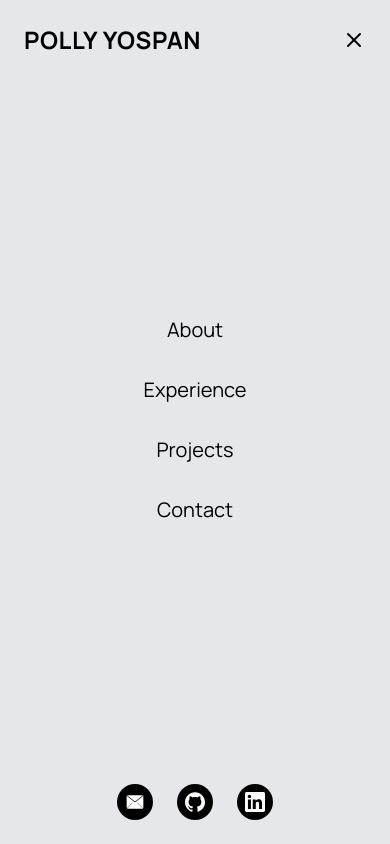
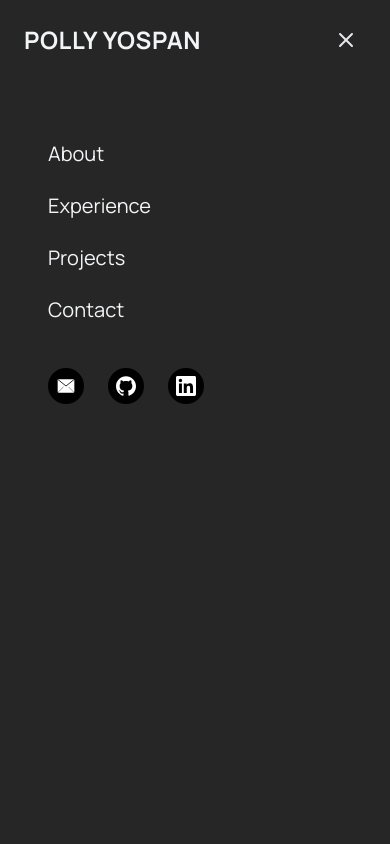
Before and after one commit to PollyYP/portfolio-2025, a Next.js app: page / in a window 390 px wide. Both pictures are taken after a click on the button "Open menu". Shown: the top 844 px of the page. Built offline with nearby package versions, Linux system fonts and the light colour scheme.

Commit message:
add hamburger menu and menu display for mobile

```diff
--- a/app/components/Navbar.jsx
+++ b/app/components/Navbar.jsx
@@ -1,5 +1,6 @@
-import React from "react";
-import { useState } from 'react';
+"use client"
+
+import React, { useState } from "react";
 import Link from 'next/link';
 
 export default function Navbar() {
@@ -10,7 +11,7 @@ export default function Navbar() {
     };
 
     return (
-        <div className="bg-gray-200 py-6 px-8">
+        <div className="bg-neutral-200 py-6 px-8">
             <div className="container mx-auto flex justify-between items-center">
                 <h1 className="tracking-wide text-2xl font-bold">POLLY YOSPAN</h1>
 
@@ -56,17 +57,18 @@ export default function Navbar() {
                     </Link>
                 </div>
 
-                {/* Mobile Hamburger Button */}
+                {/* Mobile Hamburger/Close Button */}
                 <button
-                    className="md:hidden focus:outline-none"
+                    className="md:hidden focus:outline-none z-50"
                     onClick={toggleMenu}
-                    aria-label="Toggle menu"
+                    aria-label={isMenuOpen ? "Close menu" : "Open menu"}
                 >
                     {isMenuOpen ? (
-                        <svg xmlns="http://www.w3.org/2000/svg" width="24" height="24" viewBox="0 0 24 24" fill="none" stroke="currentColor" strokeWidth="2" strokeLinecap="round" strokeLinejoin="round">
+                        <svg xmlns="http://www.w3.org/2000/svg" width="24" height="24" viewBox="0 0 24 24" fill="none" stroke="#E5E7EB" strokeWidth="2" strokeLinecap="round" strokeLinejoin="round">
+                            <line x1="6" y1="6" x2="18" y2="18"></line>
                             <line x1="18" y1="6" x2="6" y2="18"></line>
-                            <line x1="6" y1="6" x2="18" y2="18"></line>
                         </svg>
+
                     ) : (
                         <svg xmlns="http://www.w3.org/2000/svg" width="24" height="24" viewBox="0 0 24 24" fill="none" stroke="currentColor" strokeWidth="2" strokeLinecap="round" strokeLinejoin="round">
                             <line x1="3" y1="12" x2="21" y2="12"></line>
@@ -78,54 +80,44 @@ export default function Navbar() {
 
                 {/* Mobile Menu Overlay */}
                 {isMenuOpen && (
-                    <div className="fixed inset-0 bg-gray-200 z-50 md:hidden flex flex-col">
+                    <div className="fixed inset-0 bg-neutral-800 text-gray-100 z-40 md:hidden flex flex-col">
                         <div className="flex justify-between items-center p-6">
                             <h1 className="tracking-wide text-2xl font-bold">POLLY YOSPAN</h1>
-                            <button
-                                onClick={toggleMenu}
-                                aria-label="Close menu"
-                            >
-                                <svg xmlns="http://www.w3.org/2000/svg" width="24" height="24" viewBox="0 0 24 24" fill="none" stroke="currentColor" strokeWidth="2" strokeLinecap="round" strokeLinejoin="round">
-                                    <line x1="18" y1="6" x2="6" y2="18"></line>
-                                    <line x1="6" y1="6" x2="18" y2="18"></line>
-                                </svg>
-                            </button>
                         </div>
 
                         {/* Mobile Navigation Links */}
-                        <div className="flex flex-col items-center justify-center flex-grow">
+                        <div className="flex flex-col mt-12 ml-12">
                             <Link
                                 href="#about"
-                                className="text-black hover:text-gray-600 transition py-4 text-xl"
+                                className=" text-gray-100 hover:text-gray-600 transition py-3 text-xl"
                                 onClick={toggleMenu}
                             >
                                 About
                             </Link>
                             <Link
                                 href="#experience"
-                                className="text-black hover:text-gray-600 transition py-4 text-xl"
+                                className=" text-gray-100 hover:text-gray-600 transition py-3 text-xl"
                                 onClick={toggleMenu}
                             >
                                 Experience
                             </Link>
                             <Link
                                 href="#projects"
-                                className="text-black hover:text-gray-600 transition py-4 text-xl"
+                                className=" text-gray-100 hover:text-gray-600 transition py-3 text-xl"
                                 onClick={toggleMenu}
                             >
                                 Projects
                             </Link>
                             <Link
                                 href="#contact"
-                                className="text-black hover:text-gray-600 transition py-4 text-xl"
+                                className=" text-gray-100 hover:text-gray-600 transition py-3 text-xl mb-6"
                                 onClick={toggleMenu}
                             >
                                 Contact
                             </Link>
-                        </div>
 
-                        {/* Mobile Social Icons at Bottom */}
-                        <div className="flex justify-center space-x-6 p-6">
+                            {/* Social Icons */}
+                            <div className="flex space-x-6 py-2">
                                 <Link href="mailto:pollyyospan@gmail.com" className="bg-black rounded-full p-2 hover:opacity-80 transition">
                                     <svg xmlns="http://www.w3.org/2000/svg" width="20" height="20" fill="white" viewBox="0 0 24 24">
                                         <rect x="2" y="4" width="20" height="16" rx="1" ry="1" fill="white"/>
@@ -150,6 +142,7 @@ export default function Navbar() {
                                 </Link>
                             </div>
                         </div>
+                    </div>
                 )}
             </div>
         </div>
```
Also changed, not shown: public/window2.png (added). Lines whose indentation alone changed are shown as unchanged.
